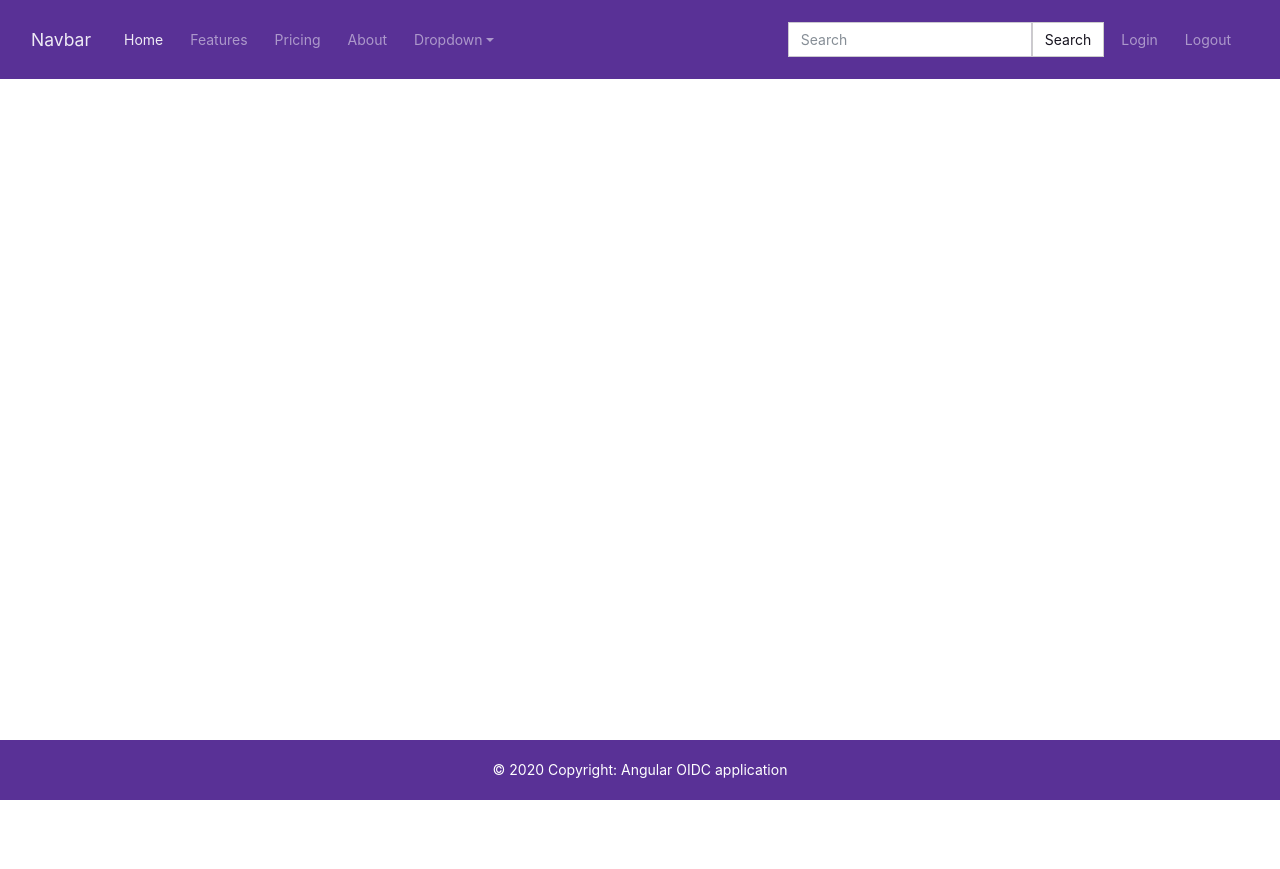
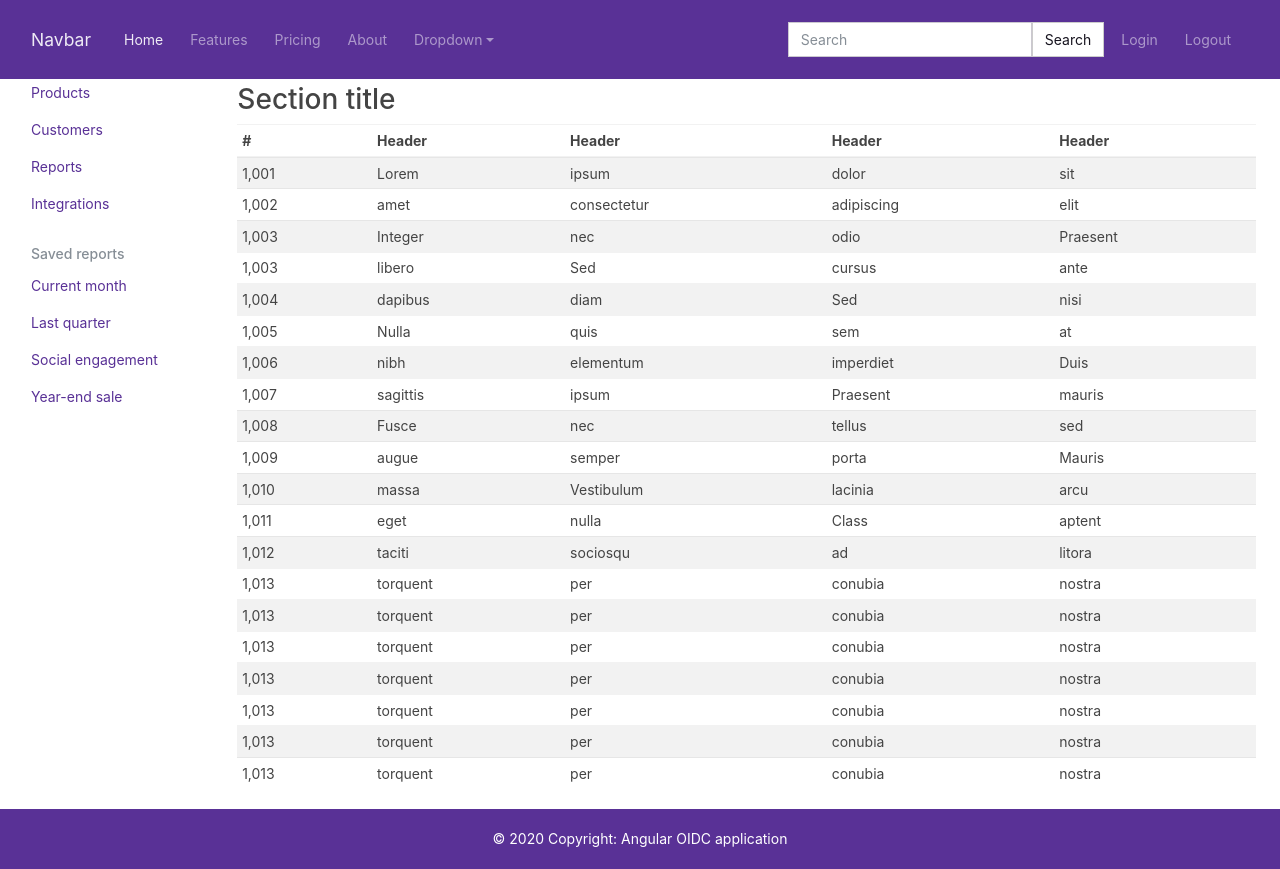
Before and after one commit to FullStack-Templates/Angular-template, an Angular app: page /home in a window 1280 px wide. Before the commit this address led to /. Before the commit the page ends 800 px from the top, so only its background shows below. Built offline with nearby package versions, Linux system fonts and the light colour scheme.

Commit message:
Home page

```diff
--- a/src/app/app-routing.module.ts
+++ b/src/app/app-routing.module.ts
@@ -1,10 +1,12 @@
 import { NgModule } from '@angular/core';
 import { Routes, RouterModule } from '@angular/router';
 import { LandingComponent } from './landing/landing.component';
+import { HomeComponent } from './home/home.component';
 
 const routes: Routes = [
   { path: '', pathMatch: 'full', redirectTo: 'landing' },
   { path: 'landing', component: LandingComponent },
+   { path: 'home', component: HomeComponent },
 ];
 
 @NgModule({
--- a/src/app/app.module.ts
+++ b/src/app/app.module.ts
@@ -6,13 +6,15 @@
 import { HeaderComponent } from './header/header.component';
 import { FooterComponent } from './footer/footer.component';
 import { LandingComponent } from './landing/landing.component';
+import { HomeComponent } from './home/home.component';
 
 @NgModule({
   declarations: [
     AppComponent,
     HeaderComponent,
     FooterComponent,
-    LandingComponent
+    LandingComponent,
+    HomeComponent
   ],
   imports: [
     BrowserModule,
--- /dev/null
+++ b/src/app/home/home.component.css
@@ -0,0 +1,3 @@
+.container-fluid {
+  margin-bottom: 5%;
+}
--- /dev/null
+++ b/src/app/home/home.component.html
@@ -0,0 +1,254 @@
+<div class="container-fluid">
+  <div class="row">
+    <nav class="col-md-2 d-none d-md-block sidebar">
+      <div class="sidebar-sticky">
+        <ul class="nav flex-column">
+          <li class="nav-item">
+            <a class="nav-link active" href="#">
+              <span data-feather="home"></span>
+              Dashboard <span class="sr-only">(current)</span>
+            </a>
+          </li>
+          <li class="nav-item">
+            <a class="nav-link" href="#">
+              <span data-feather="file"></span>
+              Orders
+            </a>
+          </li>
+          <li class="nav-item">
+            <a class="nav-link" href="#">
+              <span data-feather="shopping-cart"></span>
+              Products
+            </a>
+          </li>
+          <li class="nav-item">
+            <a class="nav-link" href="#">
+              <span data-feather="users"></span>
+              Customers
+            </a>
+          </li>
+          <li class="nav-item">
+            <a class="nav-link" href="#">
+              <span data-feather="bar-chart-2"></span>
+              Reports
+            </a>
+          </li>
+          <li class="nav-item">
+            <a class="nav-link" href="#">
+              <span data-feather="layers"></span>
+              Integrations
+            </a>
+          </li>
+        </ul>
+
+        <h6 class="sidebar-heading d-flex justify-content-between align-items-center px-3 mt-4 mb-1 text-muted">
+          <span>Saved reports</span>
+          <a class="d-flex align-items-center text-muted" href="#">
+            <span data-feather="plus-circle"></span>
+          </a>
+        </h6>
+        <ul class="nav flex-column mb-2">
+          <li class="nav-item">
+            <a class="nav-link" href="#">
+              <span data-feather="file-text"></span>
+              Current month
+            </a>
+          </li>
+          <li class="nav-item">
+            <a class="nav-link" href="#">
+              <span data-feather="file-text"></span>
+              Last quarter
+            </a>
+          </li>
+          <li class="nav-item">
+            <a class="nav-link" href="#">
+              <span data-feather="file-text"></span>
+              Social engagement
+            </a>
+          </li>
+          <li class="nav-item">
+            <a class="nav-link" href="#">
+              <span data-feather="file-text"></span>
+              Year-end sale
+            </a>
+          </li>
+        </ul>
+      </div>
+    </nav>
+
+    <main role="main" class="col-md-9 ml-sm-auto col-lg-10 pt-3 px-4">
+      <div class="d-flex justify-content-between flex-wrap flex-md-nowrap align-items-center pb-2 mb-3 border-bottom">
+        <h1 class="h2">Dashboard</h1>
+        <div class="btn-toolbar mb-2 mb-md-0">
+          <div class="btn-group mr-2">
+            <button class="btn btn-sm btn-outline-secondary">Share</button>
+            <button class="btn btn-sm btn-outline-secondary">Export</button>
+          </div>
+          <button class="btn btn-sm btn-outline-secondary dropdown-toggle">
+            <span data-feather="calendar"></span>
+            This week
+          </button>
+        </div>
+      </div>
+
+
+
+      <h2>Section title</h2>
+      <div class="table-responsive">
+        <table class="table table-striped table-sm">
+          <thead>
+            <tr>
+              <th>#</th>
+              <th>Header</th>
+              <th>Header</th>
+              <th>Header</th>
+              <th>Header</th>
+            </tr>
+          </thead>
+          <tbody>
+            <tr>
+              <td>1,001</td>
+              <td>Lorem</td>
+              <td>ipsum</td>
+              <td>dolor</td>
+              <td>sit</td>
+            </tr>
+            <tr>
+              <td>1,002</td>
+              <td>amet</td>
+              <td>consectetur</td>
+              <td>adipiscing</td>
+              <td>elit</td>
+            </tr>
+            <tr>
+              <td>1,003</td>
+              <td>Integer</td>
+              <td>nec</td>
+              <td>odio</td>
+              <td>Praesent</td>
+            </tr>
+            <tr>
+              <td>1,003</td>
+              <td>libero</td>
+              <td>Sed</td>
+              <td>cursus</td>
+              <td>ante</td>
+            </tr>
+            <tr>
+              <td>1,004</td>
+              <td>dapibus</td>
+              <td>diam</td>
+              <td>Sed</td>
+              <td>nisi</td>
+            </tr>
+            <tr>
+              <td>1,005</td>
+              <td>Nulla</td>
+              <td>quis</td>
+              <td>sem</td>
+              <td>at</td>
+            </tr>
+            <tr>
+              <td>1,006</td>
+              <td>nibh</td>
+              <td>elementum</td>
+              <td>imperdiet</td>
+              <td>Duis</td>
+            </tr>
+            <tr>
+              <td>1,007</td>
+              <td>sagittis</td>
+              <td>ipsum</td>
+              <td>Praesent</td>
+              <td>mauris</td>
+            </tr>
+            <tr>
+              <td>1,008</td>
+              <td>Fusce</td>
+              <td>nec</td>
+              <td>tellus</td>
+              <td>sed</td>
+            </tr>
+            <tr>
+              <td>1,009</td>
+              <td>augue</td>
+              <td>semper</td>
+              <td>porta</td>
+              <td>Mauris</td>
+            </tr>
+            <tr>
+              <td>1,010</td>
+              <td>massa</td>
+              <td>Vestibulum</td>
+              <td>lacinia</td>
+              <td>arcu</td>
+            </tr>
+            <tr>
+              <td>1,011</td>
+              <td>eget</td>
+              <td>nulla</td>
+              <td>Class</td>
+              <td>aptent</td>
+            </tr>
+            <tr>
+              <td>1,012</td>
+              <td>taciti</td>
+              <td>sociosqu</td>
+              <td>ad</td>
+              <td>litora</td>
+            </tr>
+            <tr>
+              <td>1,013</td>
+              <td>torquent</td>
+              <td>per</td>
+              <td>conubia</td>
+              <td>nostra</td>
+            </tr>
+            <tr>
+              <td>1,013</td>
+              <td>torquent</td>
+              <td>per</td>
+              <td>conubia</td>
+              <td>nostra</td>
+            </tr>
+            <tr>
+              <td>1,013</td>
+              <td>torquent</td>
+              <td>per</td>
+              <td>conubia</td>
+              <td>nostra</td>
+            </tr>
+            <tr>
+              <td>1,013</td>
+              <td>torquent</td>
+              <td>per</td>
+              <td>conubia</td>
+              <td>nostra</td>
+            </tr>
+            <tr>
+              <td>1,013</td>
+              <td>torquent</td>
+              <td>per</td>
+              <td>conubia</td>
+              <td>nostra</td>
+            </tr>
+            <tr>
+              <td>1,013</td>
+              <td>torquent</td>
+              <td>per</td>
+              <td>conubia</td>
+              <td>nostra</td>
+            </tr>
+            <tr>
+              <td>1,013</td>
+              <td>torquent</td>
+              <td>per</td>
+              <td>conubia</td>
+              <td>nostra</td>
+            </tr>
+          </tbody>
+        </table>
+      </div>
+    </main>
+  </div>
+</div>
--- /dev/null
+++ b/src/app/home/home.component.ts
@@ -0,0 +1,15 @@
+import { Component, OnInit } from '@angular/core';
+
+@Component({
+  selector: 'app-home',
+  templateUrl: './home.component.html',
+  styleUrls: ['./home.component.css']
+})
+export class HomeComponent implements OnInit {
+
+  constructor() { }
+
+  ngOnInit(): void {
+  }
+
+}
```
Also changed, not shown: 1 other file (tests, documents, lock files or other folders).
